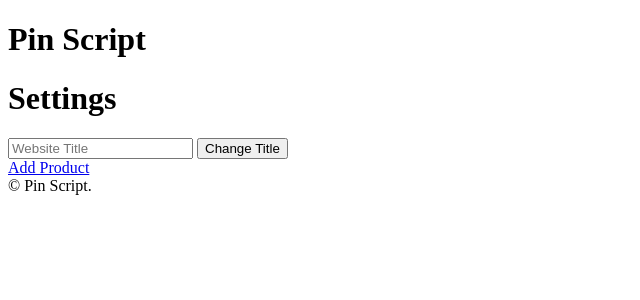
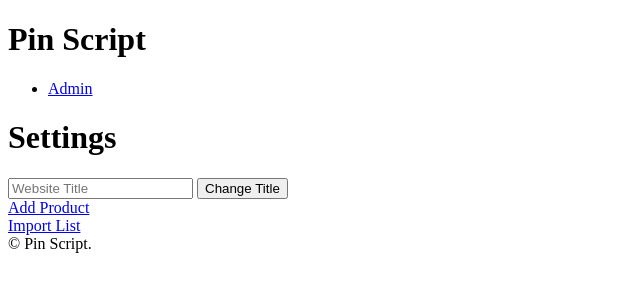
Before and after one commit to renandj55/PinScript-NoOOP, a PHP site: page /admin.php in a window 1280 px wide. Shown: the top 300 px of the page, without its empty margins (0-640 px from the left). Run offline with PHP 8.4, Linux system fonts and the light colour scheme; tables that the repository leaves empty or names only in its code hold one stand-in row (values such as "Sample post"); some libraries are stand-ins or nearby versions.

Commit message:
Added import list option for product

```diff
--- a/admin.php
+++ b/admin.php
@@ -7,7 +7,10 @@ require('header.php');
 <h1>Settings</h1>
 
 <?php
-
+if(isset($_SESSION['admin']['message'])) {
+	echo $_SESSION['admin']['message'];
+	unset($_SESSION['admin']['message']);
+}
 if(isset($_POST['title'])) {
 	$xml_file->website_title = $_POST['title'];
 	$xml_file->asXML($main_directory . '/settings.xml');
@@ -26,7 +29,7 @@ if (isset($_SESSION['add_product']['error'])) {
 	echo $_SESSION['add_product']['error'];
 }
 ?>
-<a href="#addProduct" id="addProductDisplay">Add Product</a>
+<a href="#addProduct" id="addProductDisplay">Add Product</a><br />
 
 <form action="add_product.php" method="POST" id="addProductForm">
 	<input type="text" name="name" placeholder="Title" value="<?php echo (isset($_SESSION['add_product']['name']) ? $_SESSION['add_product']['name'] : ''); ?>" maxlength="100"/>
@@ -34,12 +37,29 @@ if (isset($_SESSION['add_product']['error'])) {
 	<button type="submit">Add Product</button>
 </form>
 
+<a href="#importList" id="importListDisplay">Import List</a>
+
+<form enctype="multipart/form-data" action="import.php" method="POST" id="importListForm">
+	<select name="product">
+		<?php
+		foreach(getProducts() as $product) {
+			echo '<option value="' . $product['product_id'] . '">' . $product['product_name'] . '</option>';
+		}
+		?>
+	</select>
+	<input type="file" name="list" />
+	<button type="submit">Import</button>
+</form>
 
 <script>
 $(document).ready(function() {
 
 $("#addProductDisplay").click(function() {
 	$("#addProductForm").toggle();
+});
+
+$("#importListDisplay").click(function() {
+	$("#importListForm").toggle();
 });
 
 });
--- a/css/style.css
+++ b/css/style.css
@@ -1,3 +1,7 @@
 #addProductForm {
 	display: none;
 }
+
+#importListForm {
+	display: none;
+}
--- a/header.php
+++ b/header.php
@@ -17,6 +17,9 @@ require('inc/config.inc.php');
 <div id="headerContainer">
 	<div id="header">
 		<h1><?php echo $website_title; ?></h1>
+		<ul>
+			<li><a href="admin.php">Admin</a></li>
+		</ul>
 	</div>
 </div>
 
```
Also changed, not shown: import.php (added, +20 -0 lines), README.md.
